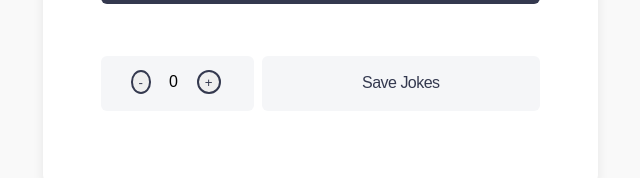
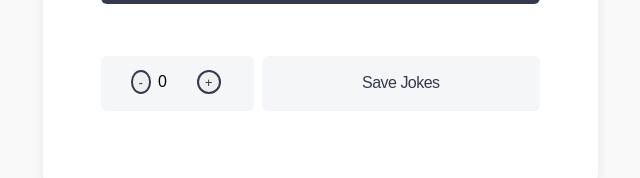
Before and after one commit to lightme-fan/Chuck-Norris-random-joke-react-typescript, a React (Create React App) app: page / in a window 1280 px wide. Shown: the part 631-809 px from the top of the page, without its empty margins (320-960 px from the left). Built offline with nearby package versions, Linux system fonts and the light colour scheme; no server answers.

Commit message:
last commit

```diff
--- a/src/App.tsx
+++ b/src/App.tsx
@@ -14,6 +14,7 @@ import { Container, Form } from './styles'
 const App: FC = () => {
   const {
     joke,
+    number,
     numberOfJokes,
     allCategories,
     firstName,
@@ -56,7 +57,7 @@ const App: FC = () => {
       </Form>
       <SaveJokes
         value={joke.joke}
-        numValue={numberOfJokes}
+        numValue={number}
         saveOnChange={handleInputSaveOnchange}
         onClick={handleSaveButton}
         decrement={handleDecrementButton}
--- a/src/components/SaveJokes/index.tsx
+++ b/src/components/SaveJokes/index.tsx
@@ -20,7 +20,6 @@ const SaveJokes = ({
   numValue,
 }: OnClickType) => {
   const { numberOfJokes, isButonClicked } = useCustomHooks()
-  console.log(isButonClicked)
 
   return (
     <SaveJoke>
--- a/src/customHooks/index.tsx
+++ b/src/customHooks/index.tsx
@@ -11,6 +11,7 @@ const useCustomHooks = () => {
   const [savedJokes, setSaveJokes] = useState<string[]>([])
   const [isInputValid, setIsInputValid] = useState<boolean>(false)
   const [newMultipleJokes, setnewMultipleJokes] = useState<any>(null)
+  const [number, setNumber] = useState<any>(0)
   const [numberOfJokes, setNumberOfJokes] = useState<number>(0)
   const [isButonClicked, setIsButonClicked] = useState<boolean>(false)
 
@@ -80,11 +81,11 @@ const useCustomHooks = () => {
 
   const handleDecrementButton = () => {
     setIsButonClicked(true)
-    setNumberOfJokes(numberOfJokes - 1)
+    setNumber((num: number) => (num > 0 ? number - 1 : 0))
   }
 
   const handleIncrementButton = () => {
-    setNumberOfJokes(numberOfJokes + 1)
+    setNumber((prev: number) => prev + 1)
     setIsButonClicked(true)
   }
 
@@ -92,9 +93,6 @@ const useCustomHooks = () => {
     event: React.ChangeEvent<HTMLInputElement>
   ) => {
     const newNumber = event.target.value
-    console.log(newNumber)
-
-    // setNumberOfJokes(Number(newNumber))
   }
 
   // Handle save button
@@ -103,8 +101,6 @@ const useCustomHooks = () => {
     const mapMultipleJokes = newMultipleJokes.map(
       (item: any, index: number) => item.joke
     )
-    console.log(mapMultipleJokes)
-
     savedJokes.every((joke) => joke !== newJoke) &&
       setSaveJokes((joke: string[]) => {
         return [...joke, newJoke]
@@ -125,6 +121,7 @@ const useCustomHooks = () => {
 
     async function saveMultipleJokes(): Promise<any> {
       if (numberOfJokes > 0 || numberOfJokes <= 100) {
+        setNumberOfJokes(number)
         const multipleJokes = await fetchJokes(MULTIPLE_JOKE_API)
         setnewMultipleJokes(multipleJokes.value)
       }
@@ -137,6 +134,7 @@ const useCustomHooks = () => {
 
   return {
     joke,
+    number,
     numberOfJokes,
     allCategories,
     isButonClicked,
--- a/src/styles/index.tsx
+++ b/src/styles/index.tsx
@@ -138,7 +138,7 @@ export const NumberOfJokes = styled.div`
   div {
     display: flex;
     justify-content: space-between;
-    gap: 16px;
+    gap: 5px;
     width: 90px;
     padding-left: 16px;
 
```
